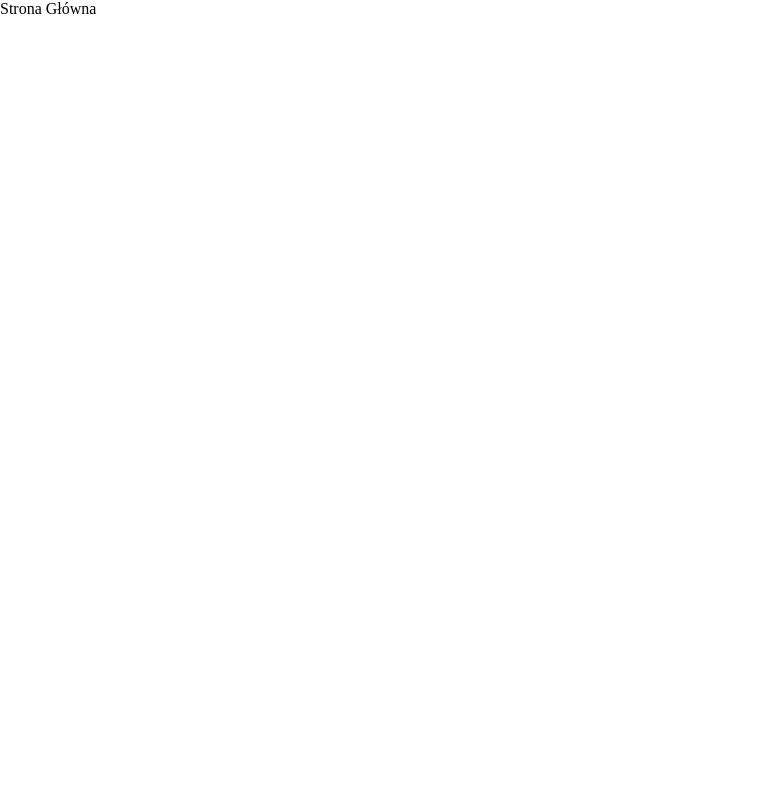
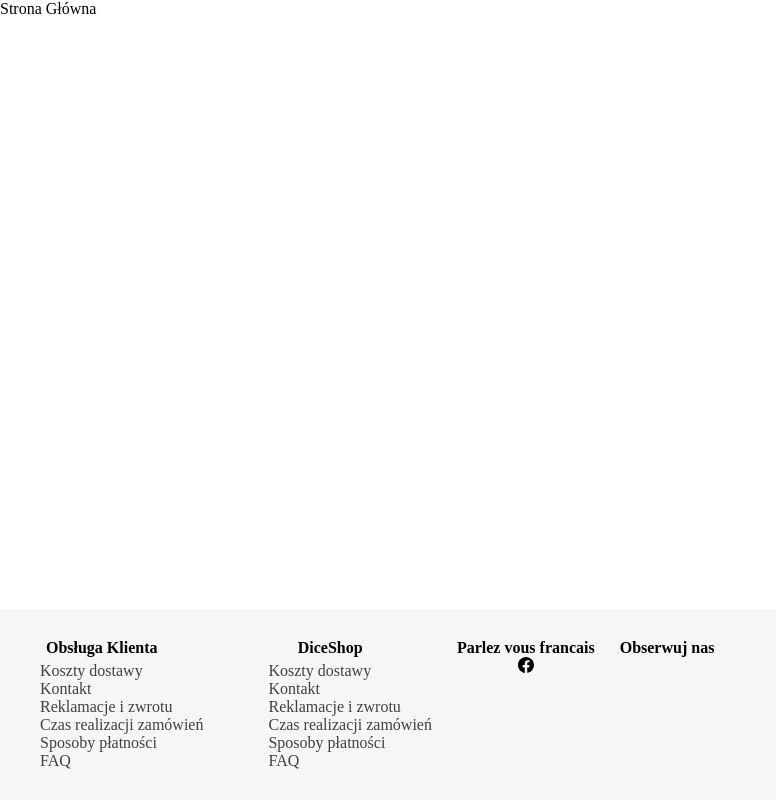
Before and after one commit to realJJordan/DiceShop, a React (Vite) app: page / in a window 1280 px wide. Shown: the whole page, without its empty margins (0-776 px from the left). Built offline with nearby package versions, Linux system fonts and the light colour scheme.

Commit message:
wip footer

```diff
--- a/src/components/Footer.tsx
+++ b/src/components/Footer.tsx
@@ -1,12 +1,110 @@
+import FacebookIcon from "../icons/FacebookIcon"
+
+const customerServiceLinks: ILinks[] = [
+    {
+        label: "Koszty dostawy",
+        link: "wip"
+    },
+    {
+        label: "Kontakt",
+        link: "wip"
+    },
+    {
+        label: "Reklamacje i zwrotu",
+        link: "wip"
+    },
+    {
+        label: "Czas realizacji zamówień",
+        link: "wip"
+    },
+    {
+        label: "Sposoby płatności",
+        link: "wip"
+    },
+    {
+        label: "FAQ",
+        link: "wip"
+    }
+]
+
+const diceShopLinks: ILinks[] = [
+    {
+        label: "O nas",
+        link: "wip"
+    },
+    {
+        label: "Opinie Klientów",
+        link: "wip"
+    },
+    {
+        label: "Newsletter",
+        link: "wip"
+    },
+    {
+        label: "Polityka prywatności",
+        link: "wip"
+    },
+    {
+        label: "Polityka cookies",
+        link: "wip"
+    },
+    {
+        label: "Regulamin",
+        link: "wip"
+    }
+]
+
 const Footer = () => {
 
-    return <FooterLayout />
+    const layoutProps: IFooterLayoutProps = {
+        customerServiceLinks,
+        diceShopLinks
+    }
+
+    return <FooterLayout {...layoutProps} />
 }
 
-const FooterLayout = () => (
-    <div>
+const FooterLayout = (props: IFooterLayoutProps) => (
+    <div className="footer">
+        <div className="section">
+            <b className="title">Obsługa Klienta</b>
+            <ul className="linksList">
+                {props.customerServiceLinks.map(link => (
+                    <li className="linkRow">
+                        <a className="link" href={link.link}>{link.label}</a>
+                    </li>
+                ))}
+            </ul>
+        </div>
+        <div className="section">
+            <b className="title">DiceShop</b>
+            <ul className="linksList">
+                {props.customerServiceLinks.map(link => (
+                    <li className="linkRow">
+                        <a className="link" href={link.link}>{link.label}</a>
+                    </li>
+                ))}
+            </ul>
+        </div>
 
+        <div className="section">
+            <b>Parlez vous francais</b>
+            <FacebookIcon />
+        </div>
+        <div className="section">
+            <b>Obserwuj nas</b>
+        </div>
     </div>
 )
 
 export default Footer
+
+interface ILinks {
+    label: string,
+    link: string
+}
+
+interface IFooterLayoutProps {
+    customerServiceLinks: ILinks[],
+    diceShopLinks: ILinks[]
+}
--- /dev/null
+++ b/src/icons/FacebookIcon.tsx
@@ -0,0 +1,5 @@
+const FacebookIcon = () => (
+    <svg stroke="currentColor" fill="currentColor" stroke-width="0" viewBox="0 0 16 16" height="1em" width="1em" xmlns="http://www.w3.org/2000/svg"><path d="M16 8.049c0-4.446-3.582-8.05-8-8.05C3.58 0-.002 3.603-.002 8.05c0 4.017 2.926 7.347 6.75 7.951v-5.625h-2.03V8.05H6.75V6.275c0-2.017 1.195-3.131 3.022-3.131.876 0 1.791.157 1.791.157v1.98h-1.009c-.993 0-1.303.621-1.303 1.258v1.51h2.218l-.354 2.326H9.25V16c3.824-.604 6.75-3.934 6.75-7.951z"></path></svg>
+)
+
+export default FacebookIcon
--- a/src/main.tsx
+++ b/src/main.tsx
@@ -4,6 +4,7 @@ import "./styles/main.scss"
 import { RouterProvider, createBrowserRouter } from 'react-router-dom'
 import MainPage from './pages/MainPage';
 import ErrorPage from './pages/ErrorPage';
+import Footer from './components/Footer';
 
 const router = createBrowserRouter([
   {
@@ -18,6 +19,9 @@ const router = createBrowserRouter([
 
 ReactDOM.createRoot(document.getElementById('root') as HTMLElement).render(
   <React.StrictMode>
-    <RouterProvider router={router} />
+    <div className='pageRenderer'>
+      <RouterProvider router={router} />
+    </div>
+    <Footer />
   </React.StrictMode>,
 )
--- a/src/styles/main.scss
+++ b/src/styles/main.scss
@@ -4,3 +4,51 @@ body {
     margin: 0px;
     padding: 0px;
 }
+
+#root {
+    display: flex;
+    flex-direction: column;
+
+    height: 100%;
+    width: 100%;
+}
+
+.pageRenderer {
+    flex-grow: 1;
+}
+
+.footer {
+    display: flex;
+    padding: 30px 0;
+    background: #f4f6f7;
+    gap: clamp(5px, 2%, 25px);
+
+    .section {
+        align-items: center;
+        display: flex;
+        flex-direction: column;
+
+        .title {
+            margin-bottom: 5px;
+        }
+
+        .linksList {
+            margin: 0;
+
+            .linkRow {
+                list-style: none;
+
+                .link {
+                    color: #414042;
+                    text-decoration: none;
+                    transition: 0.2s;
+
+                    &:hover {
+                        color: black;
+                        text-decoration: underline;
+                    }
+                }
+            }
+        }
+    }
+}
```
Also changed, not shown: src/pages/MainPage.tsx (line endings or trailing spaces).
